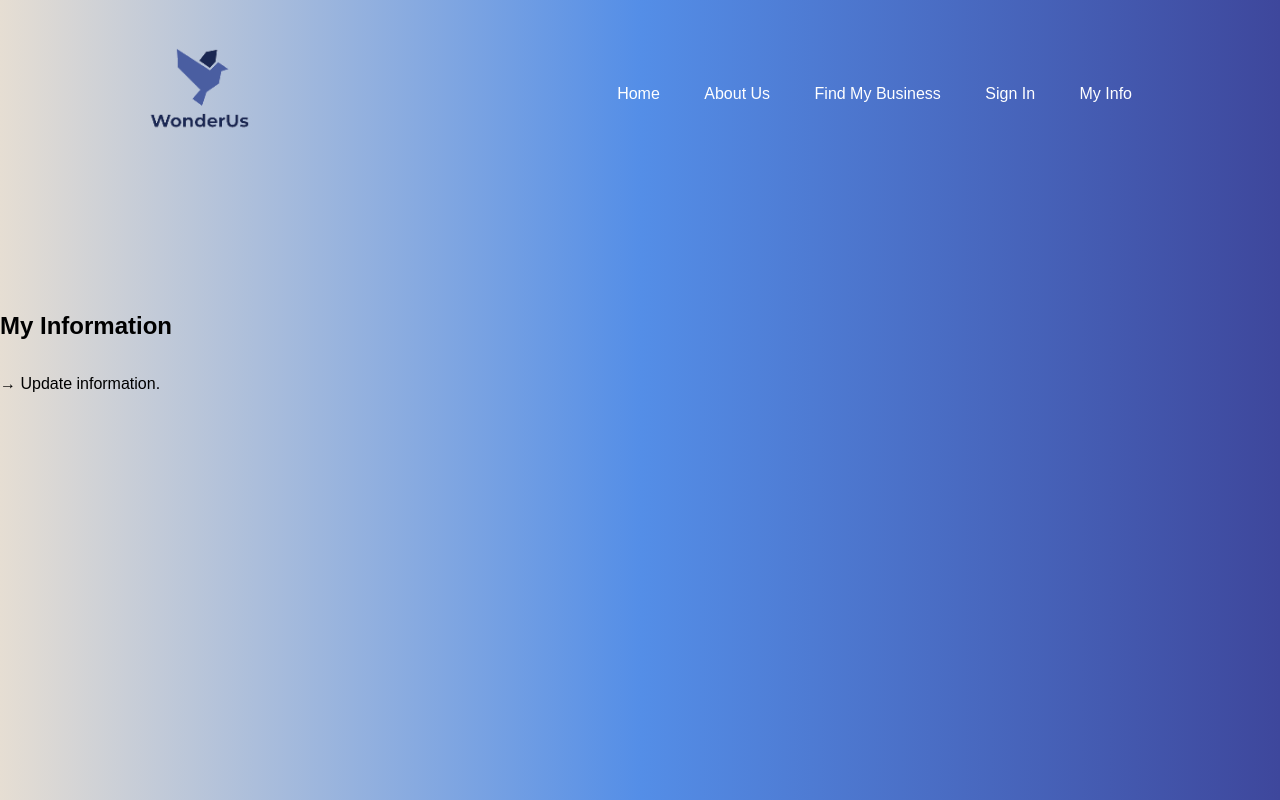
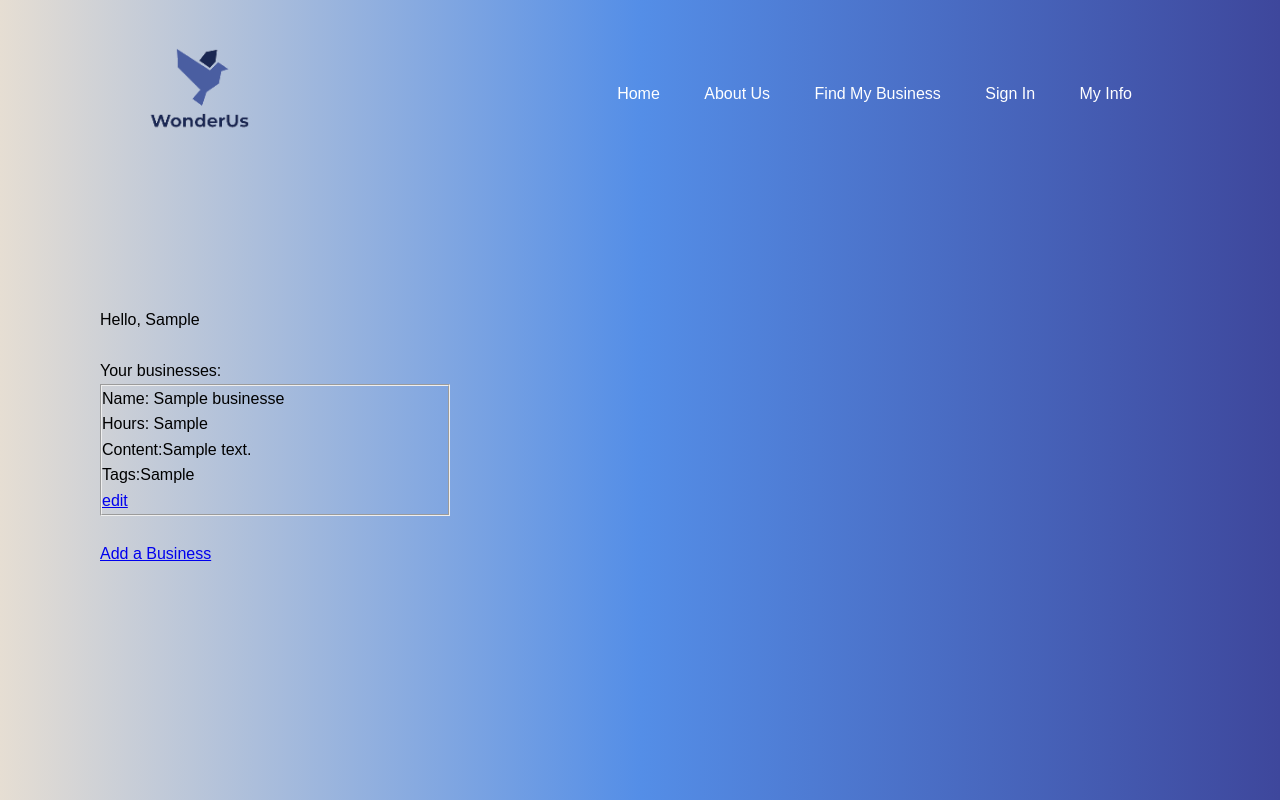
Before and after one commit to hackathon-peeps/winter-hacklympics, a Node server app: page /account in a window 1280 px wide. Run offline with Node 20, Linux system fonts and the light colour scheme; a user stored in the database is signed in; tables that the repository leaves empty hold one stand-in row (values such as "Sample post"); some libraries are stand-ins or nearby versions.

Commit message:
updated myinfo and signin pages

```diff
--- a/views/myinfo.hbs
+++ b/views/myinfo.hbs
@@ -1,23 +1,33 @@
 <!--My Info-->
 <section id="header">
-  <div class="container">
+  <div class="info-container">
     <div class="header-text">
-      <h1>My Information</h1>
+      {{!-- <h1>My Information</h1>
       <br>
       <p>→ Update information.</p>
       <br>
 
 
-      </p>
-
+      </p> --}}
+      <p>Hello, {{name}}</p><br/>
+      <p>Your businesses:</p>
+      {{#if businesses}}
+      {{#each businesses}}
+      <fieldset>
+        <p>Name: {{name}}</p>
+        <p>Hours: {{hours}}</p>
+        <p>Content:{{content}}</p>
+        <p>Tags:{{tags}}</p>
+        <a href="/account/edit/{{_id}}" class="btn btn-float">
+          edit
+        </a>
+      </fieldset>
+      {{/each}}
+      {{else}}
+      <p>You have no businesses</p>
+      {{/if}}
+     <br/> <a href="/account/add">Add a Business</a>
     </div>
   </div>
 
 </section>
-
-<footer id="mainFooter">
-  <p>Copyright &copy; 2020 Iconic Hackathon Team</p>
-</footer>
-</body>
-
-</html>
```
